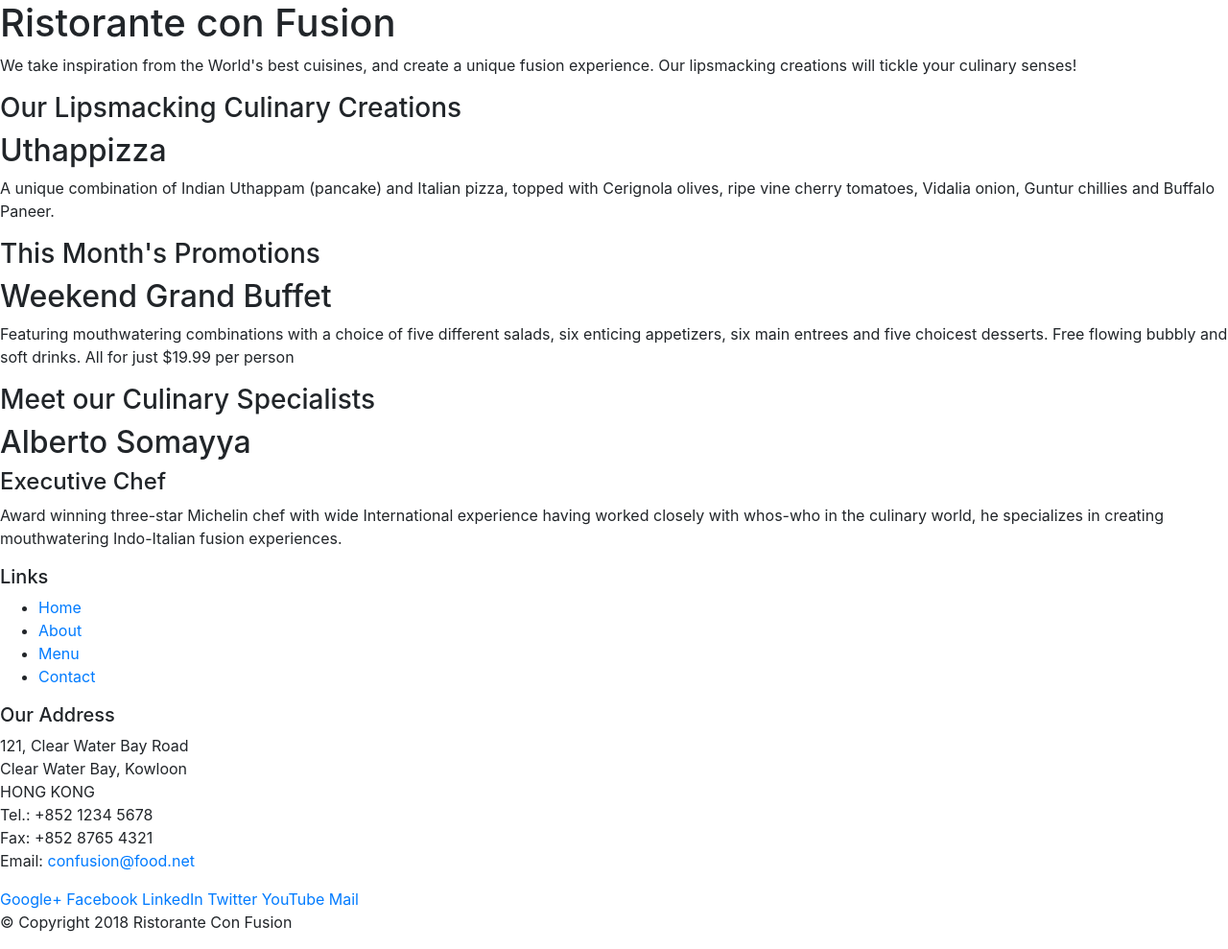
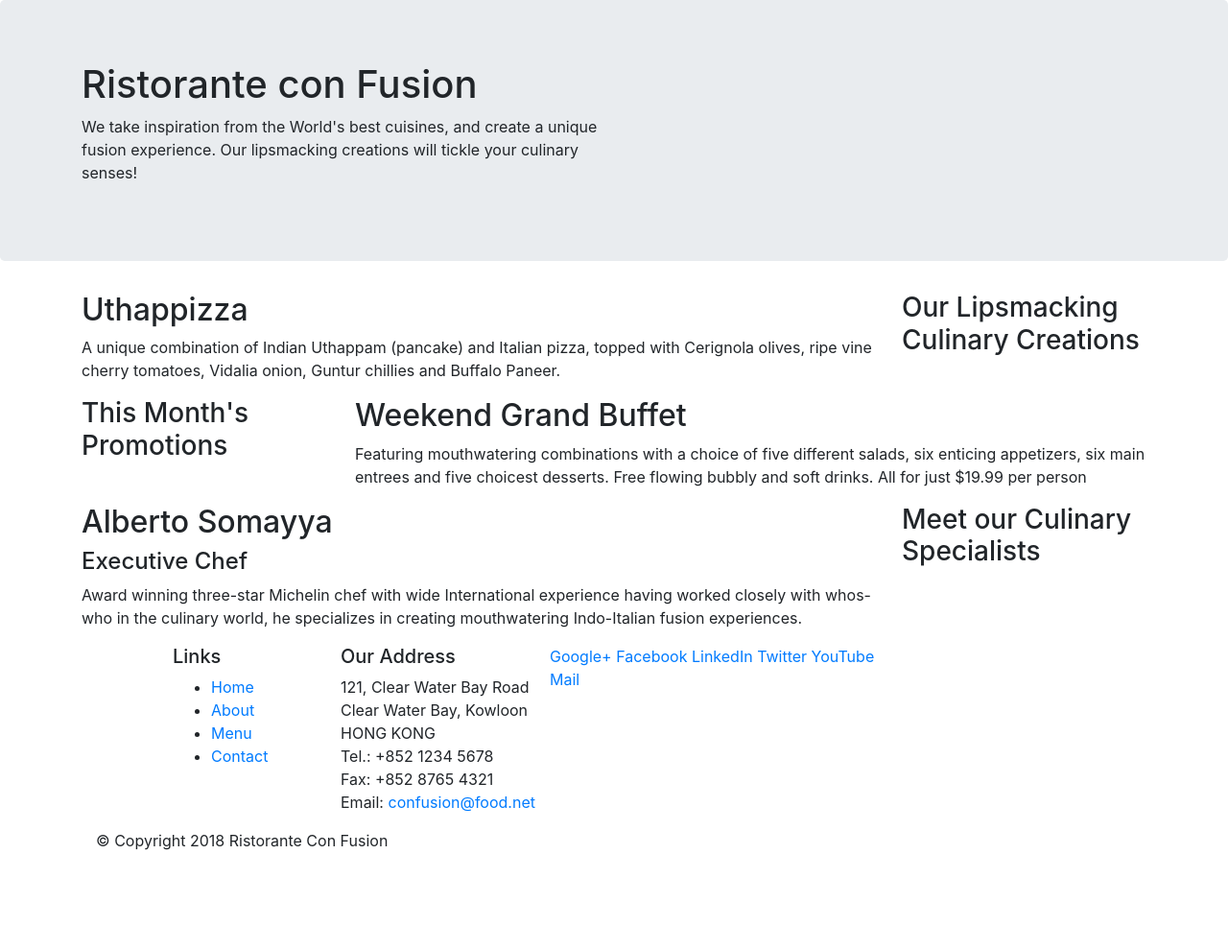
Before and after one commit to davidmelendez/back-end-ui-coursera, a website: page index.html in a window 1280 px wide. Shown: the whole page at 96% size. After the commit the page ends 904 px from the top, so only its background shows below. Drawn offline with nearby package versions, Linux system fonts and the light colour scheme.

Commit message:
Bootstrap Grid Part 1

```diff
--- a/index.html
+++ b/index.html
@@ -13,46 +13,46 @@
 
 <body>
 
-    <header>
-        <div>
-            <div>
-                <div>
+    <header class="jumbotron">
+        <div class="container">
+            <div class="row">
+                <div class="col-12 col-sm-6">
                     <h1>Ristorante con Fusion</h1>
                     <p>We take inspiration from the World's best cuisines, and create a unique fusion experience. Our lipsmacking creations will tickle your culinary senses!</p>
                 </div>
-                <div>
+                <div class="col-12 col-sm">
                 </div>
             </div>
         </div>
     </header>
 
-    <div>
-        <div>
-            <div>
+    <div class="container">
+        <div class="row">
+            <div class="col-12 col-sm-4 order-sm-last col-md-3">
                 <h3>Our Lipsmacking Culinary Creations</h3>
             </div>
-            <div>
+            <div class="col col-sm order-sm-first col-md">
                 <h2>Uthappizza</h2>
                 <p>A unique combination of Indian Uthappam (pancake) and Italian pizza, topped with Cerignola olives, ripe vine cherry tomatoes, Vidalia onion, Guntur chillies and Buffalo Paneer.</p>
             </div>
         </div>
 
 
-        <div>
-            <div>
+        <div class="row">
+            <div class="col-12 col-sm-4 col-md-3">
                 <h3>This Month's Promotions</h3>
             </div>
-            <div>
+            <div class="col col-sm col-md">
                 <h2>Weekend Grand Buffet</h2>
                 <p>Featuring mouthwatering combinations with a choice of five different salads, six enticing appetizers, six main entrees and five choicest desserts. Free flowing bubbly and soft drinks. All for just $19.99 per person </p>
             </div>
         </div>
 
-        <div>
-            <div>
+        <div class="row">
+            <div class="col-12 col-sm-4 order-sm-last col-md-3">
                 <h3>Meet our Culinary Specialists</h3>
             </div>
-            <div>
+            <div class="col col-sm order-sm-first  col-md">
                 <h2>Alberto Somayya</h2>
                 <h4>Executive Chef</h4>
                 <p>Award winning three-star Michelin chef with wide International experience having worked closely with whos-who in the culinary world, he specializes in creating mouthwatering Indo-Italian fusion experiences. </p>
@@ -61,9 +61,9 @@
     </div>
 
     <footer>
-        <div>
-            <div>
-                <div>
+        <div class="container">
+            <div class="row">
+                <div class="col-4 offset-1 col-sm-2">
                     <h5>Links</h5>
                     <ul>
                         <li><a href="#">Home</a></li>
@@ -72,7 +72,7 @@
                         <li><a href="#">Contact</a></li>
                     </ul>
                 </div>
-                <div>
+                <div col-7 col-sm-5>
                     <h5>Our Address</h5>
                     <address>
 		              121, Clear Water Bay Road<br>
@@ -83,7 +83,7 @@
 		              Email: <a href="mailto:confusion@food.net">confusion@food.net</a>
 		           </address>
                 </div>
-                <div>
+                <div class="col-12 col-sm-4">
                     <div>
                         <a href="http://google.com/+">Google+</a>
                         <a href="http://www.facebook.com/profile.php?id=">Facebook</a>
@@ -95,7 +95,7 @@
                 </div>
            </div>
            <div>
-                <div>
+                <div class="col-auto">
                     <p>© Copyright 2018 Ristorante Con Fusion</p>
                 </div>
            </div>
```
